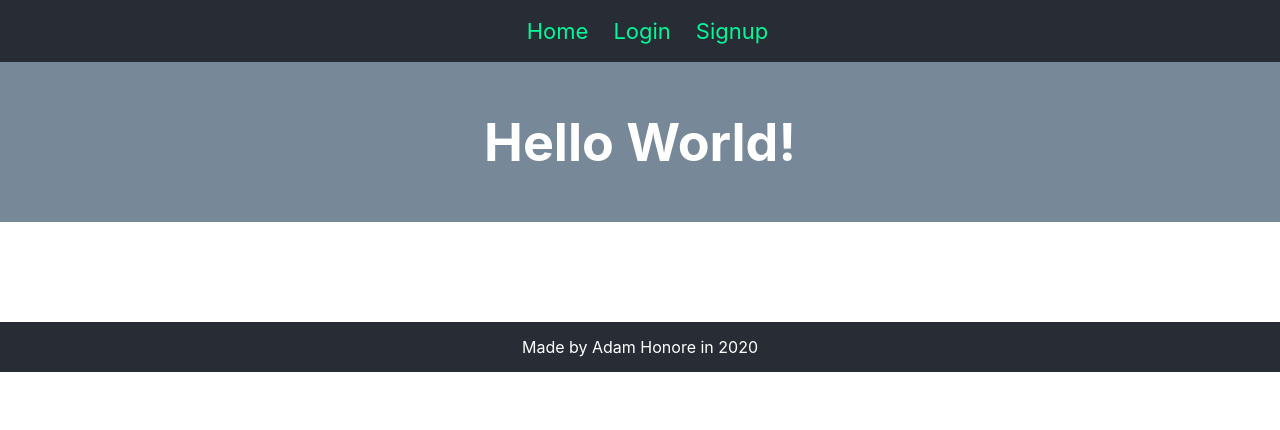
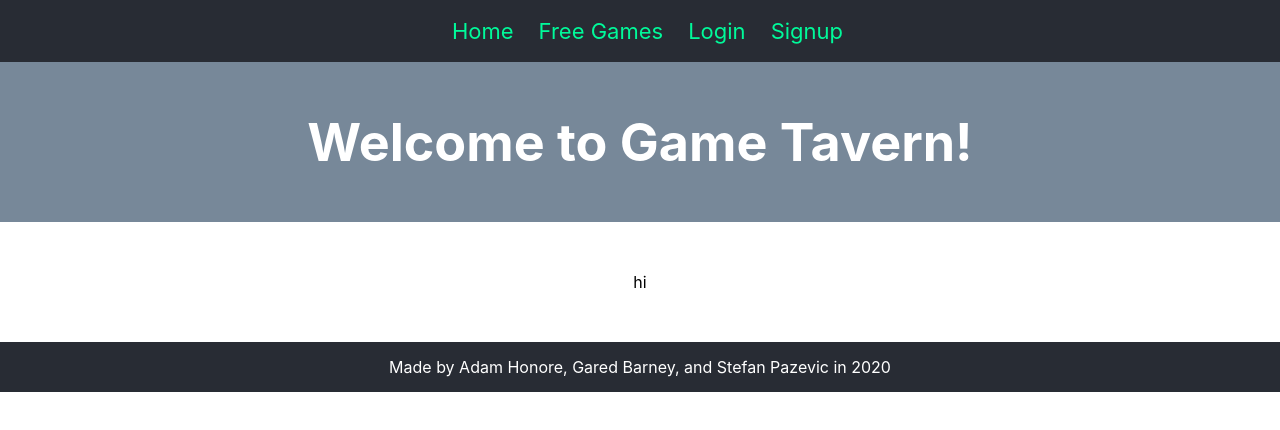
Before and after one commit to spazevic/gameTavern-client, a React (Create React App) app: page /freeGames in a window 1280 px wide. Shown: the top 430 px of the page. Built offline with nearby package versions, Linux system fonts and the light colour scheme.

Commit message:
Committing to split work

```diff
--- a/src/content/Content.js
+++ b/src/content/Content.js
@@ -3,6 +3,7 @@ import React from 'react'
 import { Route } from 'react-router-dom'
 
 // Custom componentd
+import FreeGames from './pages/FreeGames'
 import Home from './pages/Home'
 import Login from './pages/Login'
 import Profile from './pages/Profile'
@@ -12,6 +13,7 @@ const Content = props => {
   return (
     <div className="container">
       <Route exact path="/" component={Home} />
+      <Route exact path="/freeGames" component={FreeGames} />
       <Route path="/login" render={
         () => <Login user={props.user} updateToken={props.updateToken} />
       } />
--- /dev/null
+++ b/src/content/pages/FreeGames.js
@@ -0,0 +1,11 @@
+import React from 'react';
+
+const FreeGames = props => {
+    return (
+        <div>
+            hi
+        </div>
+    )
+}
+
+export default FreeGames
--- a/src/nav/Footer.js
+++ b/src/nav/Footer.js
@@ -3,7 +3,7 @@ import React from 'react'
 const Footer = () => {
   return (
     <footer>
-      Made by Adam Honore in 2020
+      Made by Adam Honore, Gared Barney, and Stefan Pazevic in 2020
     </footer>
   )
 }
--- a/src/nav/Header.js
+++ b/src/nav/Header.js
@@ -3,7 +3,7 @@ import React from 'react'
 const Header = props => {
   return (
     <header className="App-header">
-      <h1>Hello World!</h1>
+      <h1>Welcome to Game Tavern!</h1>
     </header>
   )
 }
--- a/src/nav/Nav.js
+++ b/src/nav/Nav.js
@@ -11,6 +11,9 @@ const Nav = props => {
 
   let links = (
     <span>
+      <li>
+        <Link to="/freeGames">Free Games</Link>
+      </li>
       <li>
         <Link to="/login">Login</Link>
       </li>
```
